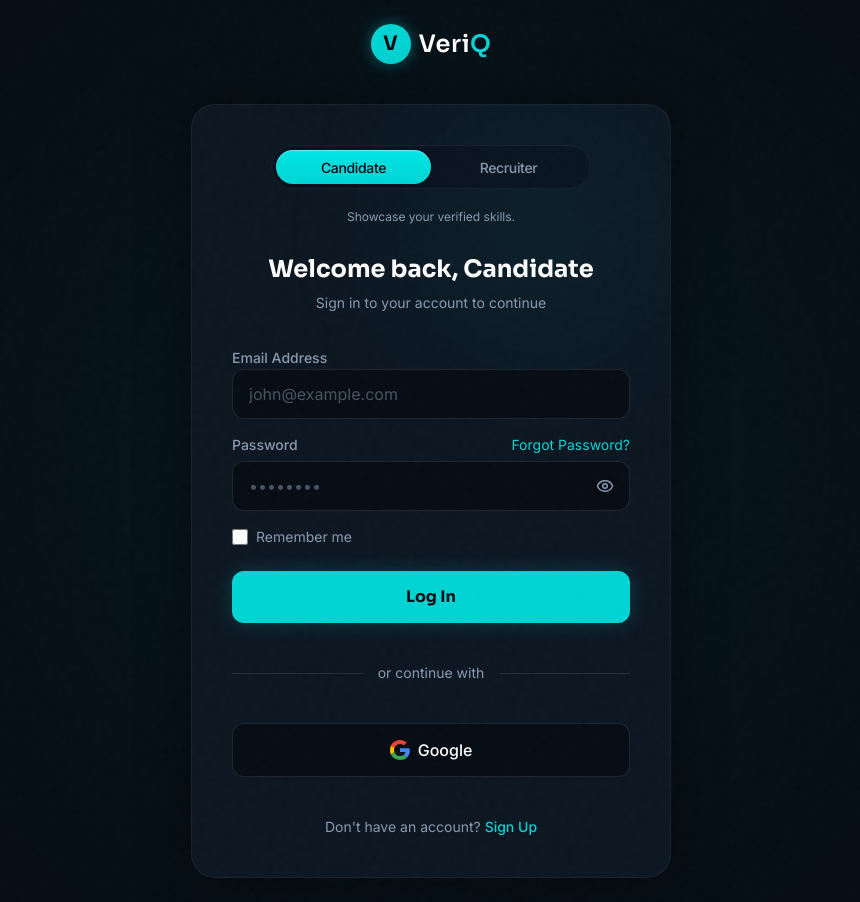
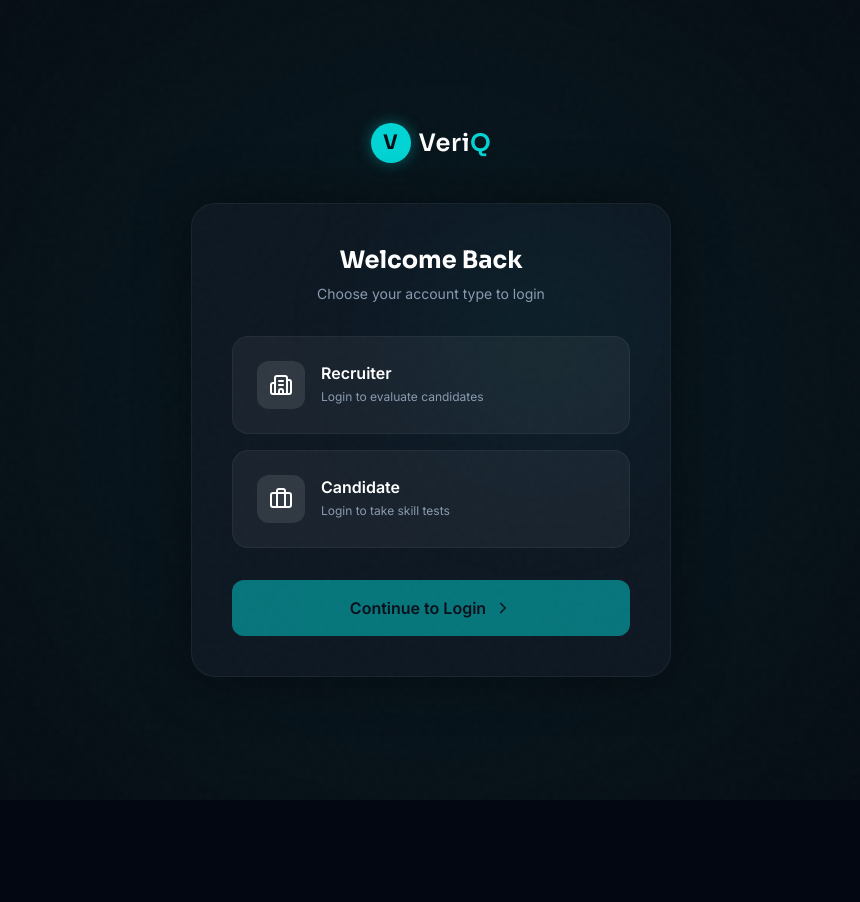
Before and after one commit to manishLogic/VeriQ-advance, a Next.js app: page /auth/login in a window 1280 px wide. Shown: the whole page, without its empty margins (209-1069 px from the left). After the commit the page ends 800 px from the top, so only its background shows below. Built offline with nearby package versions, Linux system fonts and the light colour scheme.

Commit message:
fix(auth/api): upgrade gemini to 1.5-flash for skill tests and update login to two-step UI

```diff
--- a/src/app/api/generate-test/route.ts
+++ b/src/app/api/generate-test/route.ts
@@ -20,15 +20,19 @@
         const genAI = new GoogleGenerativeAI(apiKey);
 
         // Use gemini-1.5-flash and strict JSON mode
-        // Use gemini-pro to guarantee compatibility with older @google/generative-ai v0.x SDKs
-        const model = genAI.getGenerativeModel({ model: "gemini-pro" });
+        const model = genAI.getGenerativeModel({
+            model: "gemini-1.5-flash",
+            generationConfig: {
+                responseMimeType: "application/json"
+            }
+        });
 
         const prompt = `
 You are an expert technical interviewer and software engineering examiner.
 I need to test a candidate on their knowledge of this specific skill: "${skill}".
 
-Generate exactly 10 multiple-choice questions (MCQs) to accurately test their proficiency in this skill.
-Make the questions range from intermediate to advanced difficulty.
+CRITICAL INSTRUCTION 1: Generate exactly 10 multiple-choice questions (MCQs) EXCLUSIVELY about ${skill}. Do not ask general programming or logic questions unless they are specifically tailored to ${skill}.
+CRITICAL INSTRUCTION 2: Make the questions range from intermediate to advanced difficulty.
 Each question should be practical and anti-cheat (hard to just drop into a search engine).
 
 CRITICAL INSTRUCTION: You MUST return the output ONLY as a raw, valid JSON array.
--- a/src/app/auth/login/page.tsx
+++ b/src/app/auth/login/page.tsx
@@ -1,13 +1,15 @@
 "use client";
 import { useState } from "react";
 import Link from "next/link";
-import RoleToggle from "@/components/auth/RoleToggle";
+import { motion, AnimatePresence } from "framer-motion";
+import { ChevronRight, Briefcase, Building2, ArrowLeft } from "lucide-react";
 import LoginForm from "@/components/auth/LoginForm";
 
 export const dynamic = 'force-dynamic';
 
 export default function LoginPage() {
-    const [role, setRole] = useState<"candidate" | "recruiter">("candidate");
+    const [step, setStep] = useState(1);
+    const [role, setRole] = useState<"candidate" | "recruiter" | null>(null);
 
     return (
         <main className="min-h-screen flex items-center justify-center bg-[#070d14] p-6 relative overflow-hidden">
@@ -26,13 +28,85 @@
                     </Link>
                 </div>
 
-                <div className="bg-[#0d1722] rounded-3xl p-8 md:p-10 border border-white/5 shadow-[0_0_50px_rgba(0,0,0,0.5)] relative overflow-hidden">
+                <div className="bg-[#0d1722] rounded-3xl p-8 md:p-10 border border-white/5 shadow-[0_0_50px_rgba(0,0,0,0.5)] relative overflow-hidden min-h-[400px]">
                     <div className="absolute top-0 right-0 w-64 h-64 bg-[#00d4d4]/5 blur-[80px] rounded-full pointer-events-none" />
 
-                    <div className="relative z-10">
-                        <RoleToggle role={role} onChange={setRole} />
-                        <LoginForm role={role} key={role} />
-                    </div>
+                    <AnimatePresence mode="wait">
+                        {step === 1 && (
+                            <motion.div
+                                key="step1"
+                                initial={{ opacity: 0, x: -20 }}
+                                animate={{ opacity: 1, x: 0 }}
+                                exit={{ opacity: 0, x: -20 }}
+                                className="relative z-10"
+                            >
+                                <div className="text-center mb-8">
+                                    <h1 className="text-2xl font-sora font-bold text-white mb-2">Welcome Back</h1>
+                                    <p className="text-sm text-[#8a9ab0]">Choose your account type to login</p>
+                                </div>
+
+                                <div className="space-y-4">
+                                    <button
+                                        onClick={() => setRole("recruiter")}
+                                        className={`w-full text-left p-6 rounded-2xl border transition-all duration-300 flex items-start gap-4 ${role === "recruiter"
+                                            ? "bg-[#00d4d4]/10 border-[#00d4d4]/40 shadow-[0_0_20px_rgba(0,212,212,0.1)]"
+                                            : "bg-white/5 border-white/5 hover:border-white/20"
+                                            }`}
+                                    >
+                                        <div className={`p-3 rounded-xl ${role === 'recruiter' ? 'bg-[#00d4d4]' : 'bg-white/10'} transition-colors`}>
+                                            <Building2 size={24} className={role === 'recruiter' ? 'text-[#030712]' : 'text-white'} />
+                                        </div>
+                                        <div className="flex-1">
+                                            <h3 className="font-semibold text-white mb-1">Recruiter</h3>
+                                            <p className="text-xs text-[#8a9ab0]">Login to evaluate candidates</p>
+                                        </div>
+                                    </button>
+
+                                    <button
+                                        onClick={() => setRole("candidate")}
+                                        className={`w-full text-left p-6 rounded-2xl border transition-all duration-300 flex items-start gap-4 ${role === "candidate"
+                                            ? "bg-[#00d4d4]/10 border-[#00d4d4]/40 shadow-[0_0_20px_rgba(0,212,212,0.1)]"
+                                            : "bg-white/5 border-white/5 hover:border-white/20"
+                                            }`}
+                                    >
+                                        <div className={`p-3 rounded-xl ${role === 'candidate' ? 'bg-[#00d4d4]' : 'bg-white/10'} transition-colors`}>
+                                            <Briefcase size={24} className={role === 'candidate' ? 'text-[#030712]' : 'text-white'} />
+                                        </div>
+                                        <div className="flex-1">
+                                            <h3 className="font-semibold text-white mb-1">Candidate</h3>
+                                            <p className="text-xs text-[#8a9ab0]">Login to take skill tests</p>
+                                        </div>
+                                    </button>
+                                </div>
+
+                                <button
+                                    onClick={() => setStep(2)}
+                                    disabled={!role}
+                                    className="w-full mt-8 py-4 bg-[#00d4d4] text-[#030712] font-semibold rounded-xl transition-all hover:bg-[#00e5e5] disabled:opacity-50 disabled:cursor-not-allowed flex items-center justify-center gap-2"
+                                >
+                                    Continue to Login <ChevronRight size={18} />
+                                </button>
+                            </motion.div>
+                        )}
+
+                        {step === 2 && role && (
+                            <motion.div
+                                key="step2"
+                                initial={{ opacity: 0, x: 20 }}
+                                animate={{ opacity: 1, x: 0 }}
+                                exit={{ opacity: 0, x: 20 }}
+                                className="relative z-10"
+                            >
+                                <button
+                                    onClick={() => setStep(1)}
+                                    className="flex items-center gap-2 text-[#8a9ab0] hover:text-white text-sm mb-6 transition-colors"
+                                >
+                                    <ArrowLeft size={16} /> Back to roles
+                                </button>
+                                <LoginForm role={role} key={role} />
+                            </motion.div>
+                        )}
+                    </AnimatePresence>
                 </div>
             </div>
         </main>
```
